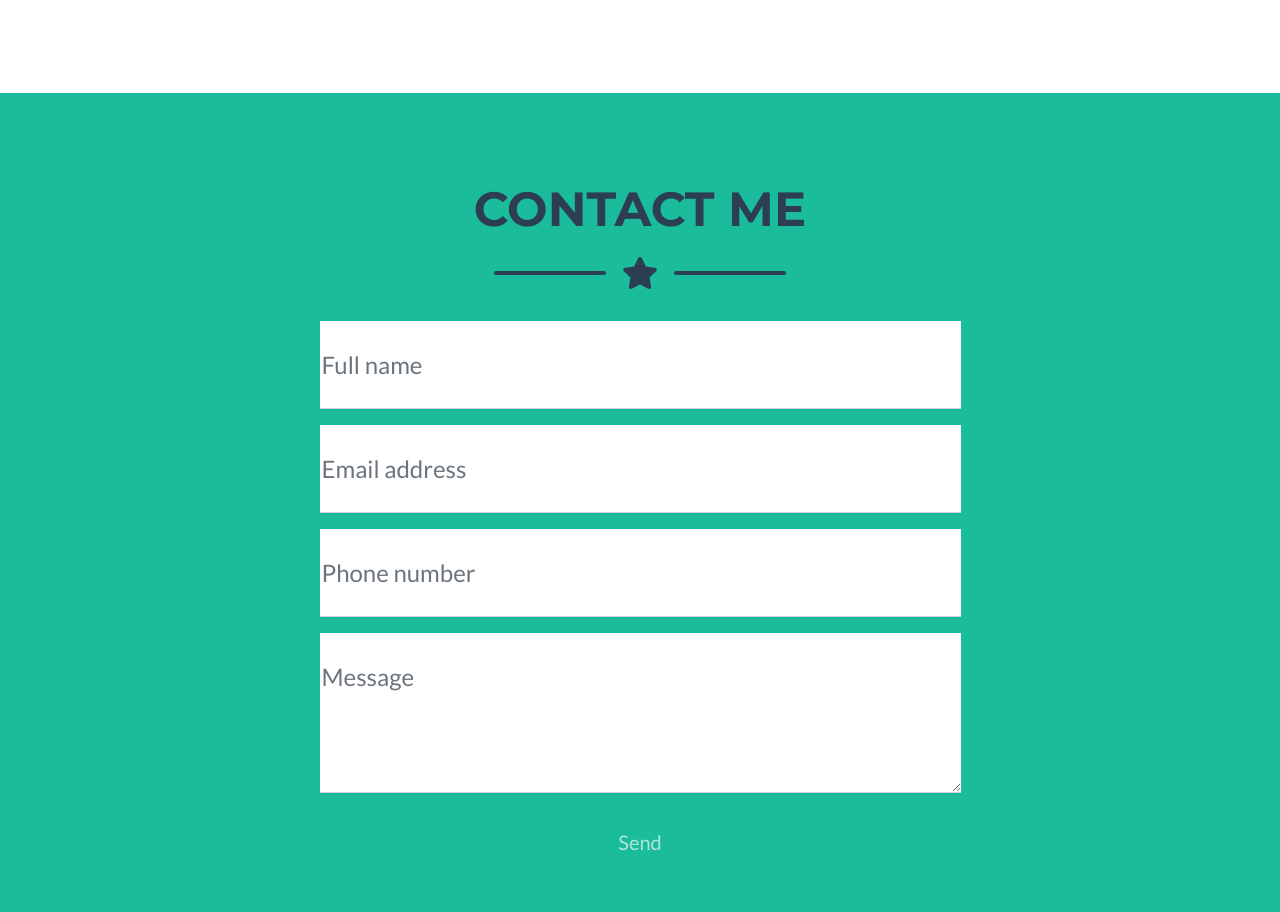
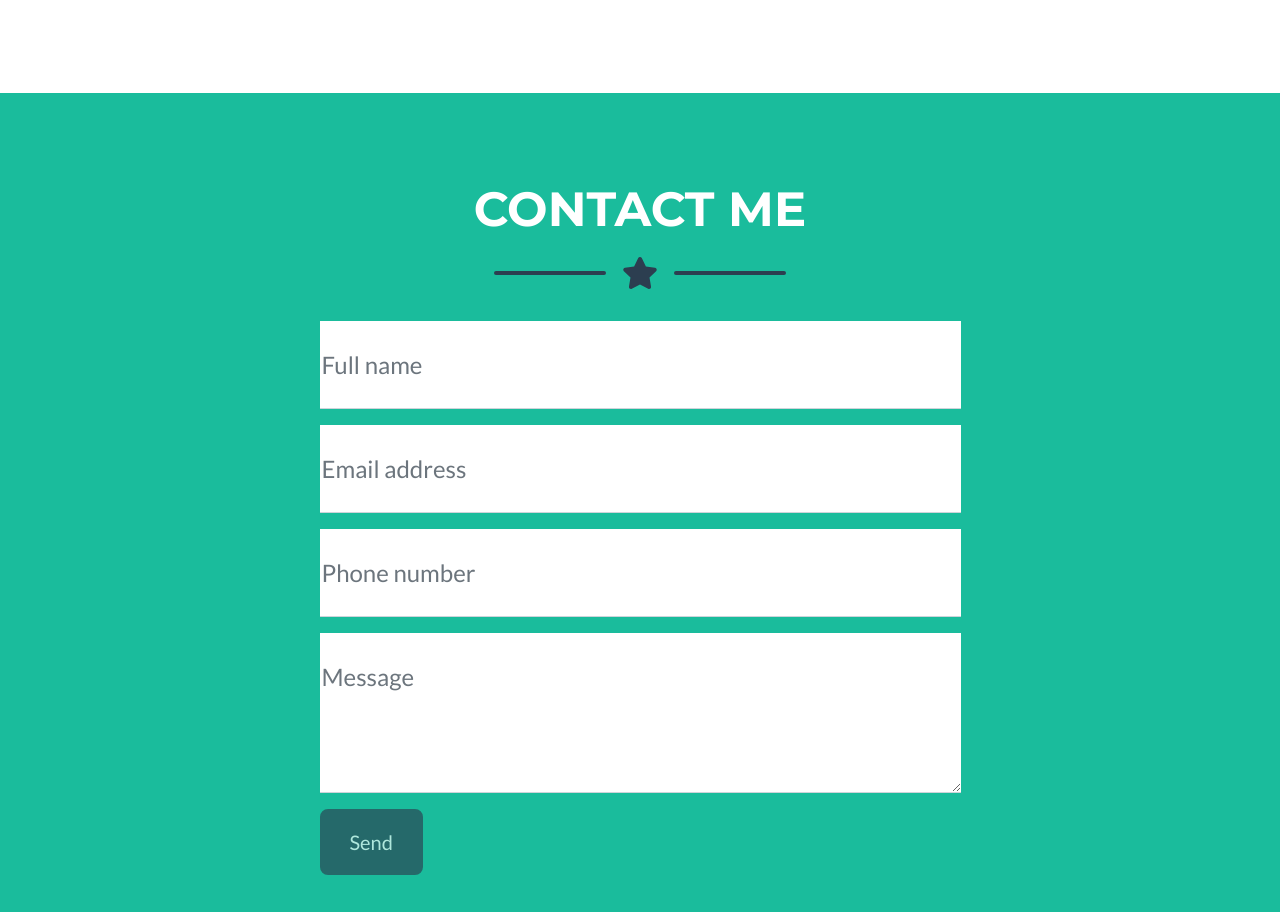
Before and after one commit to 9dcw/makepodcastclips, a website: page index.html in a window 1280 px wide. Shown: the part 1240-2152 px from the top of the page. Drawn offline with nearby package versions, Linux system fonts and the light colour scheme.

Commit message:
color of secondary!

```diff
--- a/index.html
+++ b/index.html
@@ -64,7 +64,7 @@
         <section class="page-section" id="about">
             <div class="container">
                 <!-- About Section Heading-->
-                <h2 class="page-section-heading text-center text-uppercase text-white">About</h2>
+                <h2 class="page-section-heading text-center text-uppercase">About</h2>
                 <!-- Icon Divider-->
                 <div class="divider-custom divider-light">
                     <div class="divider-custom-line"></div>
@@ -79,10 +79,10 @@
             </div>
         </section>
         <!-- Contact Section-->
-        <section class="page-section bg-primary text-white text-center" id="contact">
+        <section class="page-section bg-primary text-white" id="contact">
             <div class="container">
                 <!-- Contact Section Heading-->
-                <h2 class="page-section-heading text-center text-uppercase text-secondary mb-0">Contact Me</h2>
+                <h2 class="page-section-heading text-center text-uppercase">Contact Me</h2>
                 <!-- Icon Divider-->
                 <div class="divider-custom">
                     <div class="divider-custom-line"></div>
@@ -143,7 +143,7 @@
                             <!-- an error submitting the form-->
                             <div class="d-none" id="submitErrorMessage"><div class="text-center text-danger mb-3">Error sending message!</div></div>
                             <!-- Submit Button-->
-                            <button class="btn btn-primary btn-xl disabled" id="submitButton" type="submit">Send</button>
+                            <button class="btn btn-secondary btn-xl disabled" id="submitButton" type="submit">Send</button>
                         </form>
                     </div>
                 </div>
```
